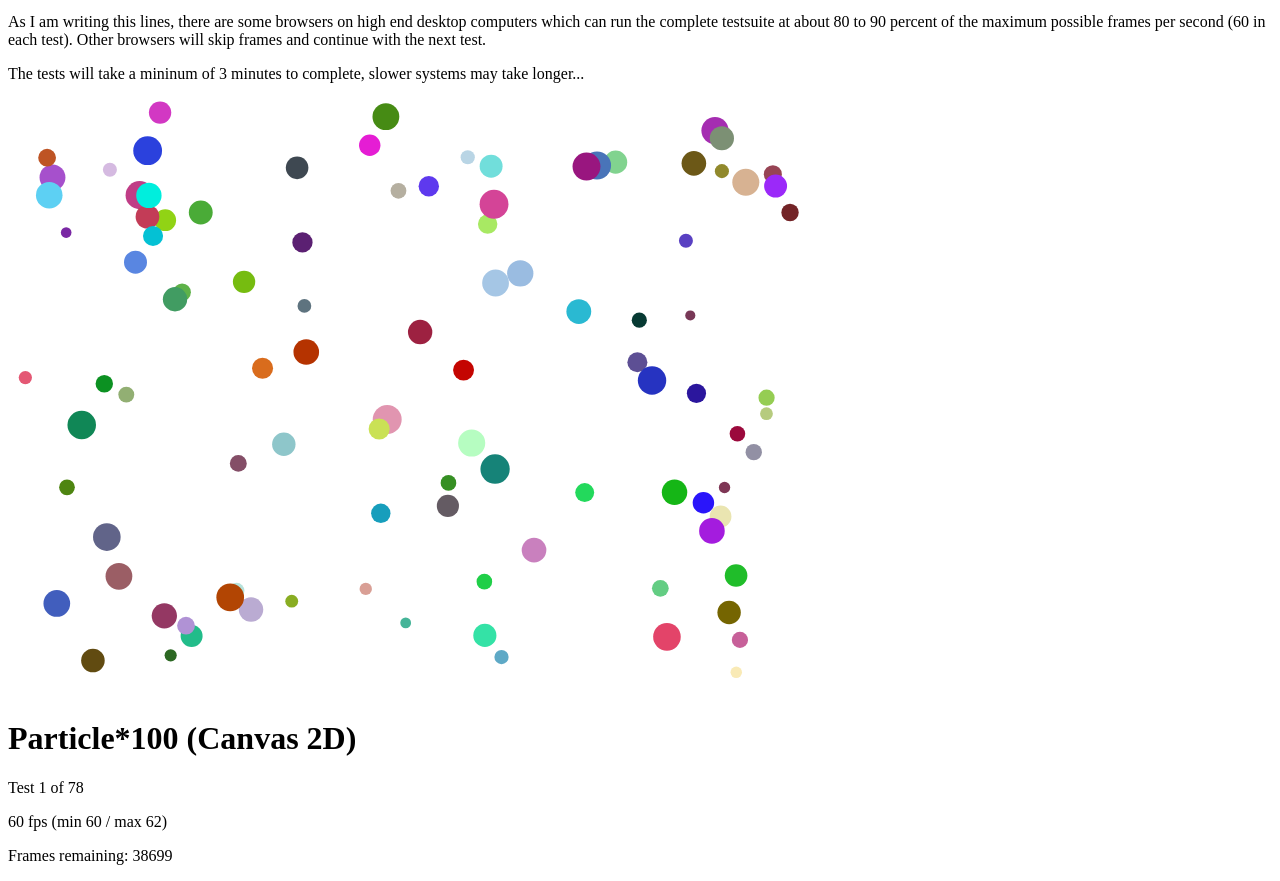
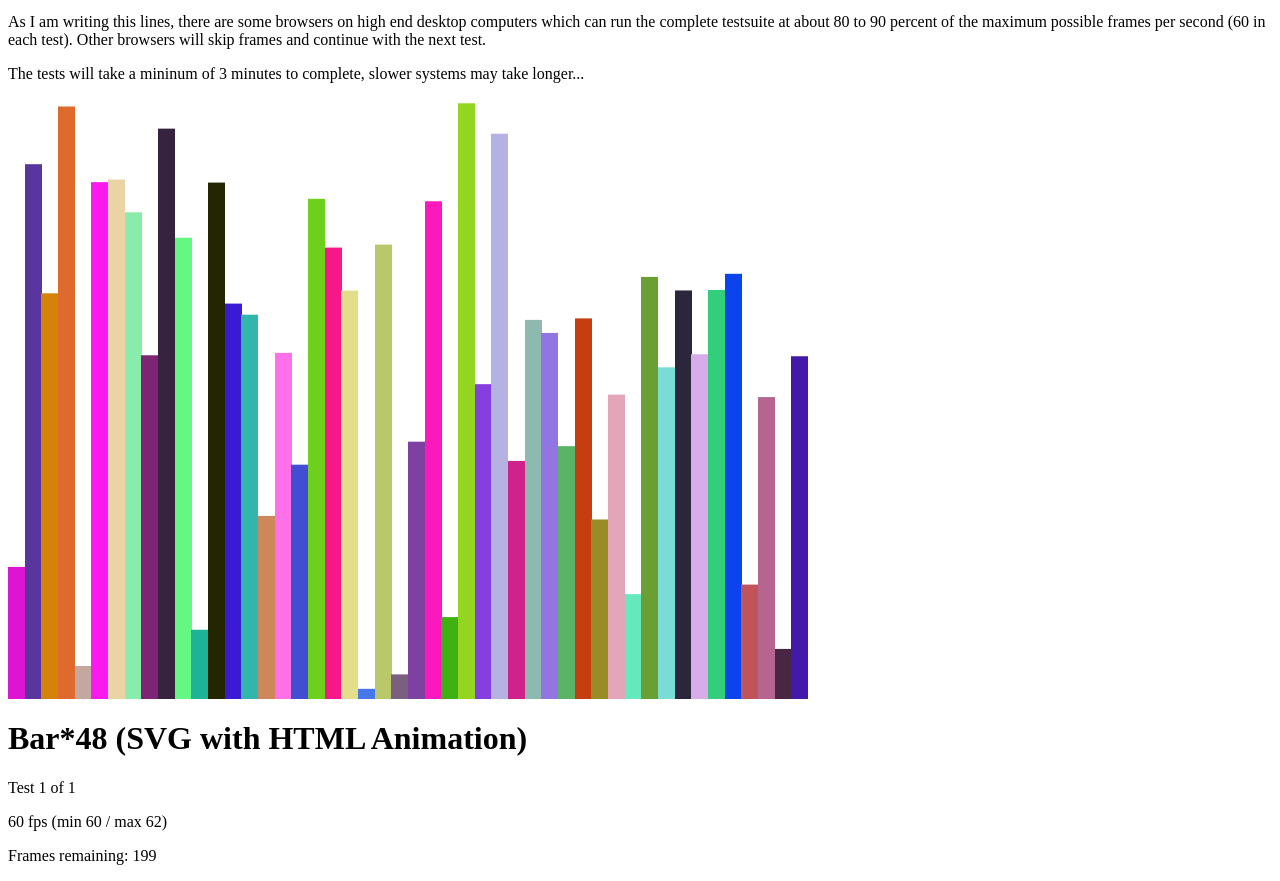
Before and after one commit to bkastl/Animation-Test-SVG-Canvas-CSS, a plain HTML site: page index.htm in a window 1280 px wide. Shown: the part 119-1000 px from the top of the page. Drawn offline with Linux system fonts and the light colour scheme.

Commit message:
Fixes for transform Origin

```diff
--- a/index.htm
+++ b/index.htm
@@ -156,18 +156,9 @@
 			{object: "Spinner", maxObjects: 390, type: "htmlanimation", description: "SVG with HTML Animation", required: "svg, cssanimations", createIndividualElements: true}
 
 		];
-		/*testSequence = [{object: "Spinner", maxObjects: 200, type: "canvas", description: "Canvas 2D", required: "canvas", createIndividualElements: true},
-			{object: "Spinner", maxObjects: 48, type: "svg", description: "SVG Transforms", required: "svg", createIndividualElements: true},
-			{object: "Spinner", maxObjects: 48, type: "svganimations", description: "SVG Animation", required: "svg, smil", createIndividualElements: true},
-			{object: "Spinner", maxObjects: 48, type: "htmlanimation", description: "SVG with HTML Animation", required: "svg, cssanimations", createIndividualElements: true},
-			{object: "Spinner", maxObjects: 130, type: "canvas", description: "Canvas 2D", required: "canvas", createIndividualElements: true},
-			{object: "Spinner", maxObjects: 130, type: "svg", description: "SVG Transforms", required: "svg", createIndividualElements: true},
-			{object: "Spinner", maxObjects: 130, type: "svganimations", description: "SVG Animation", required: "svg, smil", createIndividualElements: true},
-			{object: "Spinner", maxObjects: 130, type: "htmlanimation", description: "SVG with HTML Animation", required: "svg, cssanimations", createIndividualElements: true},
-			{object: "Spinner", maxObjects: 190, type: "canvas", description: "Canvas 2D", required: "canvas", createIndividualElements: true},
-			{object: "Spinner", maxObjects: 330, type: "svg", description: "SVG Transforms", required: "svg", createIndividualElements: true},
-			{object: "Spinner", maxObjects: 330, type: "svganimations", description: "SVG Animation", required: "svg, smil", createIndividualElements: true},
-			{object: "Spinner", maxObjects: 330, type: "htmlanimation", description: "SVG with HTML Animation", required: "svg, cssanimations", createIndividualElements: true}];*/
+		testSequence = [
+			{object: "Bar", maxObjects: 48, type: "htmltransition", description: "SVG with HTML Animation", required: "svg, cssanimations", createIndividualElements: true},
+			];
 		var currentTest = 0,
 		testDuration = 500,
 		stageWidth = 800,
--- a/objects/Bar.js
+++ b/objects/Bar.js
@@ -44,7 +44,7 @@ function Bar(type, count, i) {
 		domNode.removeAttribute("transform");
 		domNode.style['-webkit-transform-origin-y'] = "100%";
 		domNode.style['-moz-transform-origin-y'] = "100%";
-		domNode.style['transform-origin-y'] = "100%";
+		domNode.style.transformOrigin = "100% 100%";
 
 		break;
 
@@ -85,7 +85,7 @@ function Bar(type, count, i) {
 		domNode.setAttribute("class", "blocktransition");
 		domNode.style['-webkit-transform-origin-y'] = "100%";
 		domNode.style['-moz-transform-origin-y'] = "100%";
-		domNode.style['transform-origin-y'] = "100%";
+		domNode.style.transformOrigin = "100% 100%";
 
 
 		domNode.style[Modernizr.prefixed('transition')] = "all "+animationDuration+ " linear";
@@ -102,7 +102,7 @@ function Bar(type, count, i) {
 		domNode.style.left = x + 'px';
 		domNode.style['-webkit-transform-origin-y'] = "100%";
 		domNode.style['-moz-transform-origin-y'] = "100%";
-		domNode.style['transform-origin-y'] = "100%";
+		domNode.style.transformOrigin = "100% 100%";
 
 		domNode.id = uid;
 		stage.appendChild(domNode);
@@ -116,7 +116,7 @@ function Bar(type, count, i) {
 		domNode.style.left = x + 'px';
 		domNode.style['-webkit-transform-origin-y'] = "100%";
 		domNode.style['-moz-transform-origin-y'] = "100%";
-		domNode.style['transform-origin-y'] = "100%";
+		domNode.style.transformOrigin = "100% 100%";
 
 
 		domNode.style[Modernizr.prefixed('transition')] = "all "+animationDuration+ " linear";
@@ -135,7 +135,7 @@ function Bar(type, count, i) {
 		domNode.className = "bar-animation";
 		domNode.style['-webkit-transform-origin-y'] = "100%";
 		domNode.style['-moz-transform-origin-y'] = "100%";
-		domNode.style['transform-origin-y'] = "100%";
+		domNode.style.transformOrigin = "100% 100%";
 		domNode.style['-webkit-animation'] = "height " +animationDuration +" linear 0s infinite normal";
 		domNode.style['animation'] = "height "+animationDuration +" linear 0s infinite normal";
 		domNode.id = uid;
--- a/objects/Spinner.js
+++ b/objects/Spinner.js
@@ -59,7 +59,7 @@ function Spinner(type, count, i) {
 	else if (type === "htmlanimation") {
 		svgGroup.style['-webkit-transform-origin'] = "50% 50%";
 		svgGroup.style['-moz-transform-origin'] = "50% 50%";
-		svgGroup.style['transform-origin'] = "50% 50%";
+		svgGroup.style.transformOrigin = (size/2)+'px ' + (size/2)+'px';
 		svgGroup.style['-webkit-animation'] = "rotate " +animationDuration +" linear 0s infinite normal";
 		svgGroup.style['animation'] = "rotate "+animationDuration +" linear 0s infinite normal";
 	}
--- a/utils/stage.js
+++ b/utils/stage.js
@@ -148,11 +148,11 @@ function Stage(stage, statistics) {
 	this.endAnimationTest= function() {
 			cancelAnimationFrame(tick);
 			tick = null;
-			clearStage();
+			//clearStage();
 			statistics.endTest();
 			++currentTest;
 			if (currentTest < testSequence.length) {
-				self.prepareStage(testSequence[currentTest].type, testSequence[currentTest].offscreen, testSequence[currentTest].createIndividualElements);
+				//self.prepareStage(testSequence[currentTest].type, testSequence[currentTest].offscreen, testSequence[currentTest].createIndividualElements);
 			}
 			else {
 				statistics.send();
```
